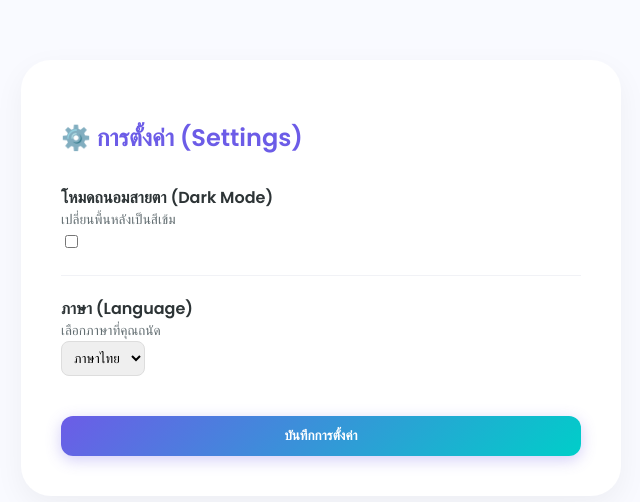
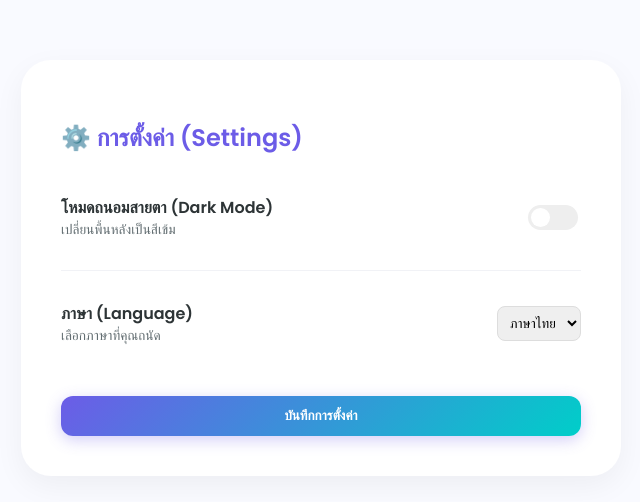
Before and after one commit to chatchananboonsong/website6810110055, a Flask app: page /settings in a window 1280 px wide. Shown: the part 72-574 px from the top of the page, without its empty margins (319-959 px from the left). Run offline with Flask 2, Linux system fonts and the light colour scheme.

Commit message:
setting css

```diff
--- a/static/style.css
+++ b/static/style.css
@@ -310,3 +310,48 @@ body {
     outline: none;
     border-color: var(--secondary);
 }
+
+/* สไตล์เพิ่มเติมสำหรับหน้า Settings */
+.setting-link:hover {
+    color: var(--primary);
+    transform: rotate(30deg); /* เพิ่มลูกเล่นหมุนเฟืองเล็กน้อย */
+}
+
+.setting-item {
+    display: flex;
+    justify-content: space-between;
+    align-items: center;
+    padding: 10px 0;
+}
+
+/* สไตล์ปุ่มเปิด-ปิด (Toggle Switch) แบบพาสเทล */
+.toggle-switch {
+    appearance: none;
+    width: 50px;
+    height: 25px;
+    background: #eee;
+    border-radius: 20px;
+    position: relative;
+    cursor: pointer;
+    transition: 0.3s;
+}
+
+.toggle-switch:checked {
+    background: var(--secondary);
+}
+
+.toggle-switch::before {
+    content: '';
+    position: absolute;
+    width: 19px;
+    height: 19px;
+    background: white;
+    border-radius: 50%;
+    top: 3px;
+    left: 3px;
+    transition: 0.3s;
+}
+
+.toggle-switch:checked::before {
+    left: 28px;
+}
```
